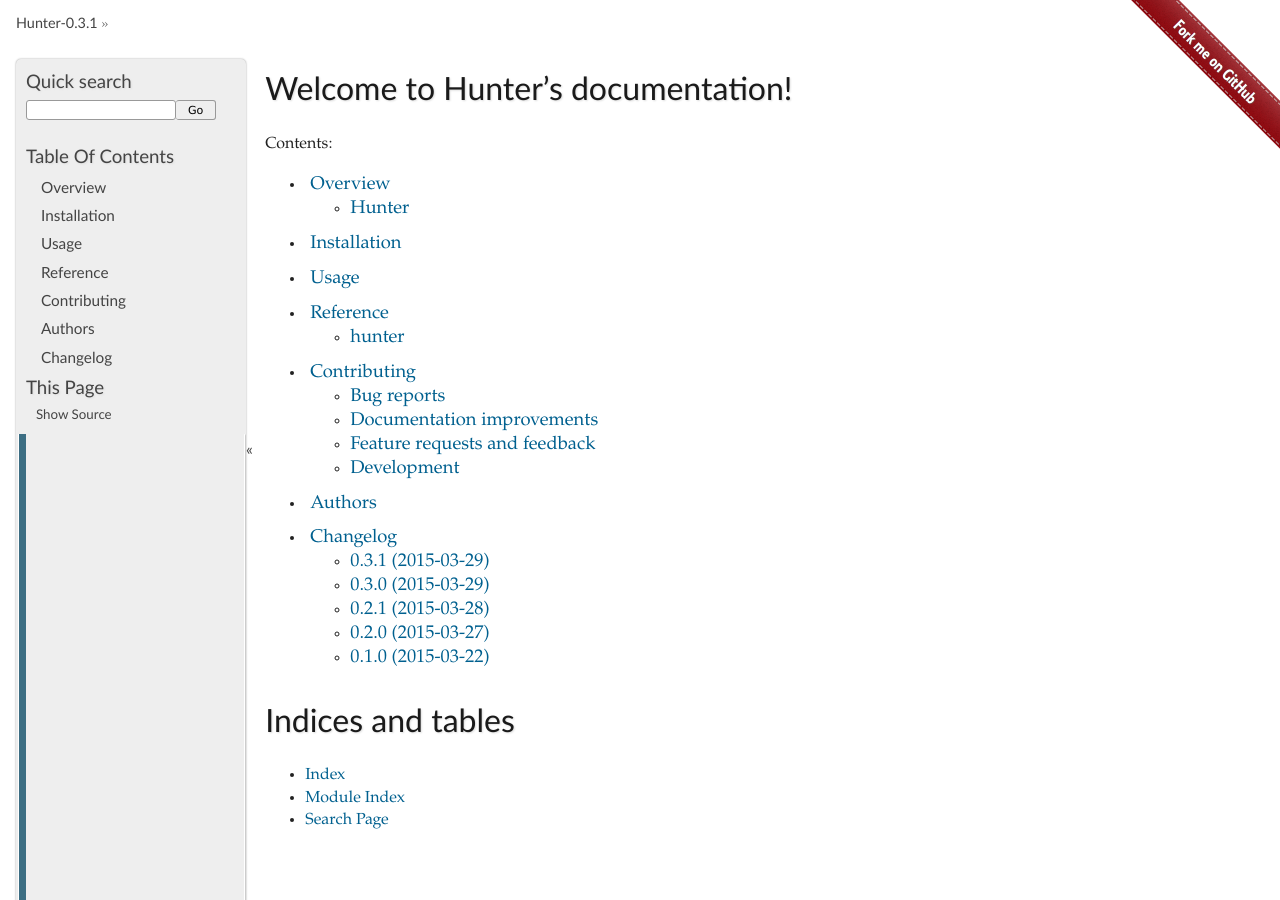
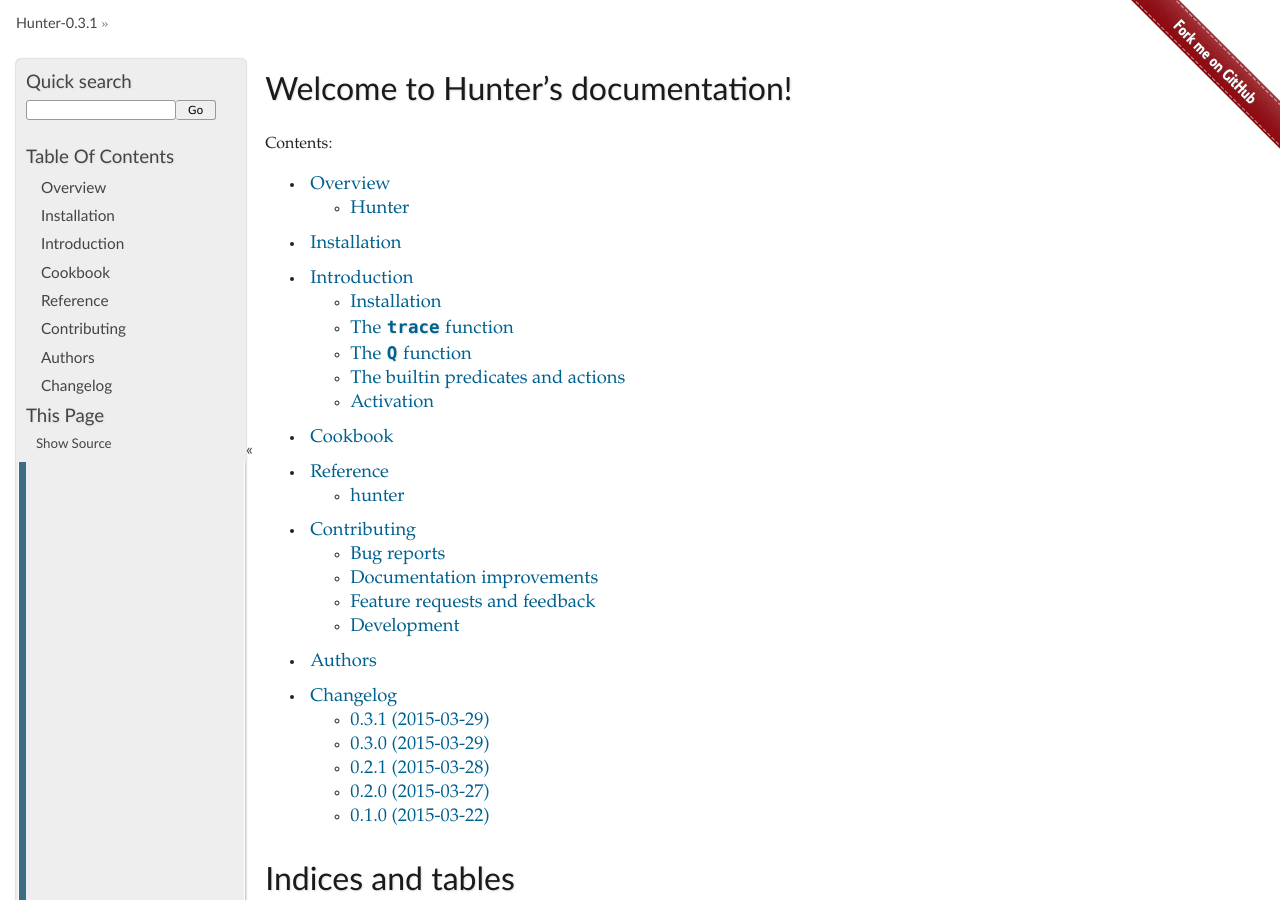
Before and after one commit to ionelmc/python-hunter, a Sphinx documentation site: the page built from docs/index.rst, in a window 1280 px wide and 900 px high. Built offline with Sphinx 7.4.7, drawn with Linux system fonts in a browser that asks for light colours; some of the changed lines change nothing that is shown.

Commit message:
Add introduction page in docs.

```diff
--- /dev/null
+++ b/docs/cookbook.rst
@@ -0,0 +1,5 @@
+========
+Cookbook
+========
+
+TODO
--- a/docs/index.rst
+++ b/docs/index.rst
@@ -8,7 +8,8 @@
 
    readme
    installation
-   usage
+   introduction
+   cookbook
    reference/index
    contributing
    authors
--- /dev/null
+++ b/docs/introduction.rst
@@ -0,0 +1,87 @@
+============
+Introduction
+============
+
+Installation
+============
+
+To install hunter run::
+
+    pip install hunter
+
+
+The ``trace`` function
+======================
+
+The :obj:`hunter.trace` function can take 2 types of arguments:
+
+* Keyword arguments like ``module``, ``function`` or ``action``. This is for convenience.
+* Callbacks that take an ``event`` argument:
+
+  * Builtin predicates like: :class:`hunter.Query`, :class:`hunter.When`, :class:`hunter.And` or :class:`hunter.Or`.
+  * Actions like: :class:`hunter.CodePrinter`, :class:`hunter.Debugger` or :class:`hunter.VarsPrinter`
+
+Note that :obj:`hunter.trace` will use :obj:`hunter.Q` when you pass multiple positional arguments or keyword arguments.
+
+The ``Q`` function
+==================
+
+The :obj:`hunter.Q` function provides a convenience API for you:
+
+* ``Q(module='foobar')`` is converted to ``Query(module='foobar')``.
+* ``Q(module='foobar', action=Debugger)`` is converted to ``When(Query(module='foobar'), Debugger)``.
+* ``Q(module='foobar', actions=[CodePrinter, VarsPrinter('name')])`` is converted to ``When(Query(module='foobar'), CodePrinter, VarsPrinter('name'))``.
+* ``Q(Q(module='foo'), Q(module='bar'))`` is converted to ``Or(Q(module='foo'), Q(module='bar'))``.
+* ``Q(your_own_callback, module='foo')`` is converted to ``Or(your_own_callback, Q(module='foo'))``.
+
+Note that the default junction :obj:`hunter.Q` uses is :obj:`hunter.Or`.
+
+The builtin predicates and actions
+==================================
+
+All the builtin predicates (:class:`hunter.Query`, :class:`hunter.When`, :class:`hunter.And` and :class:`hunter.Or`) support the ``|`` and ``&`` operators:
+
+* ``Query(module='foo') | Query(module='bar')`` is converted to ``Or(Query(module='foo'), Query(module='bar'))``
+* ``Query(module='foo') & Query(module='bar')`` is converted to ``And(Query(module='foo'), Query(module='bar'))``
+
+Activation
+==========
+
+You can activate Hunter in two ways.
+
+`via` code
+----------
+
+.. sourcecode:: python
+
+    import hunter
+    hunter.trace(
+        ...
+    )
+
+`via` environment variable
+--------------------------
+
+Set the ``PYTHONHUNTER`` environment variable. Eg:
+
+.. sourcecode:: bash
+
+    PYTHONHUNTER="module='os.path'" python yourapp.py
+
+On Windows you'd do something like:
+
+.. sourcecode:: bat
+
+    set PYTHONHUNTER=module='os.path'
+    python yourapp.py
+
+The activation works with a clever ``.pth`` file that checks for that env var presence and before your app runs does something like this:
+
+.. sourcecode:: python
+
+    from hunter import *
+    trace(
+        <whatever-you-had-in-the-PYTHONHUNTER-env-var>
+    )
+
+That also means that it will do activation even if the env var is empty, eg: ``PYTHONHUNTER=""``.
--- a/docs/reference/hunter.rst
+++ b/docs/reference/hunter.rst
@@ -11,13 +11,14 @@
 
         hunter.trace
         hunter.stop
+        hunter.Q
 
     .. rubric:: Predicates
 
     .. autosummary::
         :nosignatures:
 
-        hunter.Q
+        hunter.Query
         hunter.When
         hunter.And
         hunter.Or
@@ -36,6 +37,11 @@
 .. autofunction:: hunter.stop()
 
 .. autoclass:: hunter.Q
+    :members:
+    :private-members:
+    :special-members:
+
+.. autoclass:: hunter.Query
     :members:
     :private-members:
     :special-members:
--- a/docs/usage.rst
+++ /dev/null
@@ -1,7 +0,0 @@
-=====
-Usage
-=====
-
-To use Hunter in a project::
-
-	import hunter
```
